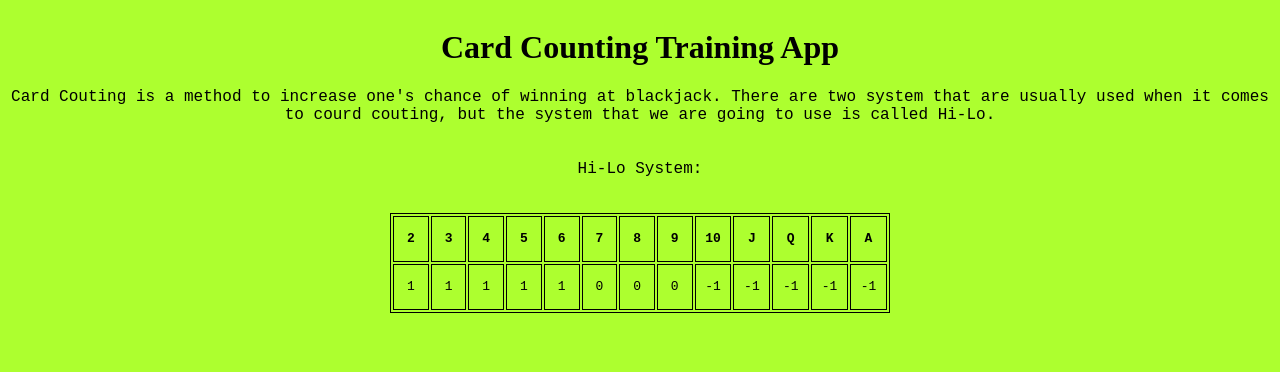
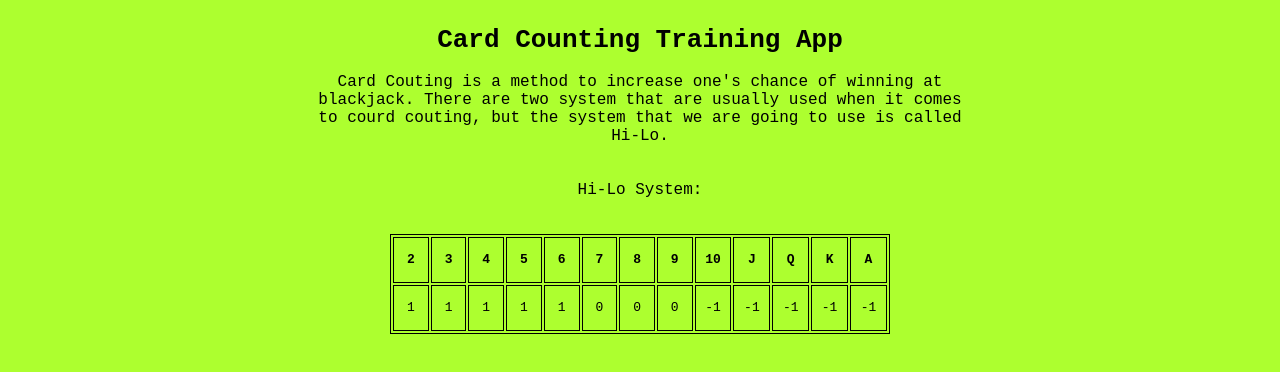
Before and after one commit to padurealecs/Proiect-Atestat, a plain HTML site: page index.html in a window 1280 px wide. Drawn offline with Linux system fonts and the light colour scheme.

Commit message:
updated style.css

```diff
--- a/style.css
+++ b/style.css
@@ -6,12 +6,15 @@ body {
     font-family: monospace;
     font-size: large;
     text-align: center;
+    margin-left: 300px;
+    margin-right: 300px;
 }
 
 .title {
 
     display: flex;
     justify-content: center;
+    font-family: monospace;
 }
 
 .td {
```
